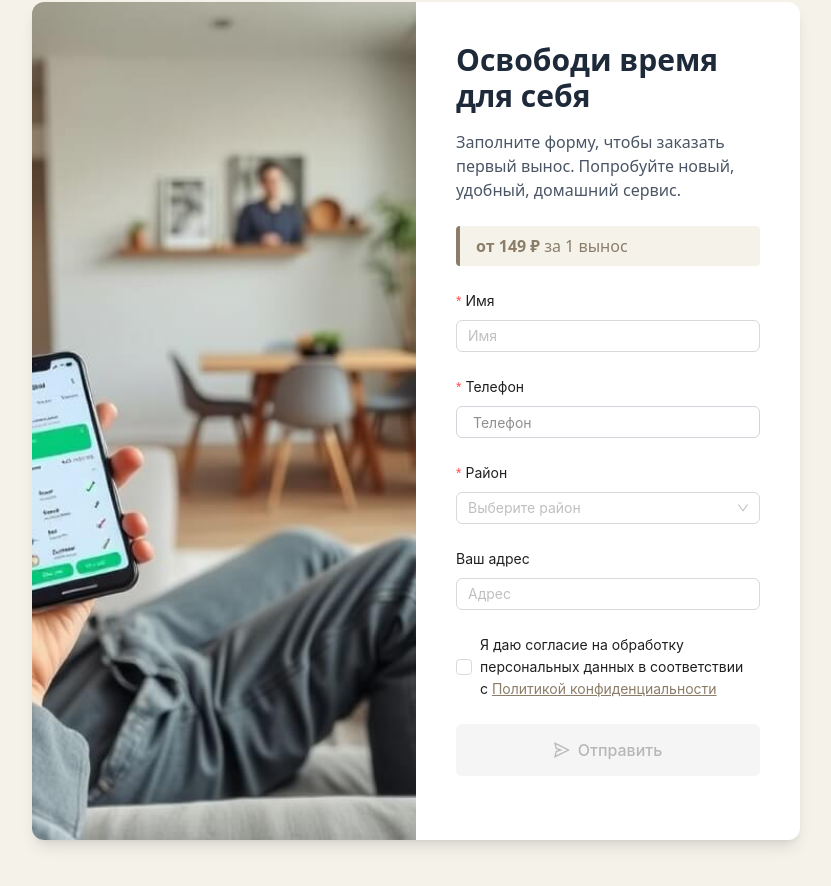
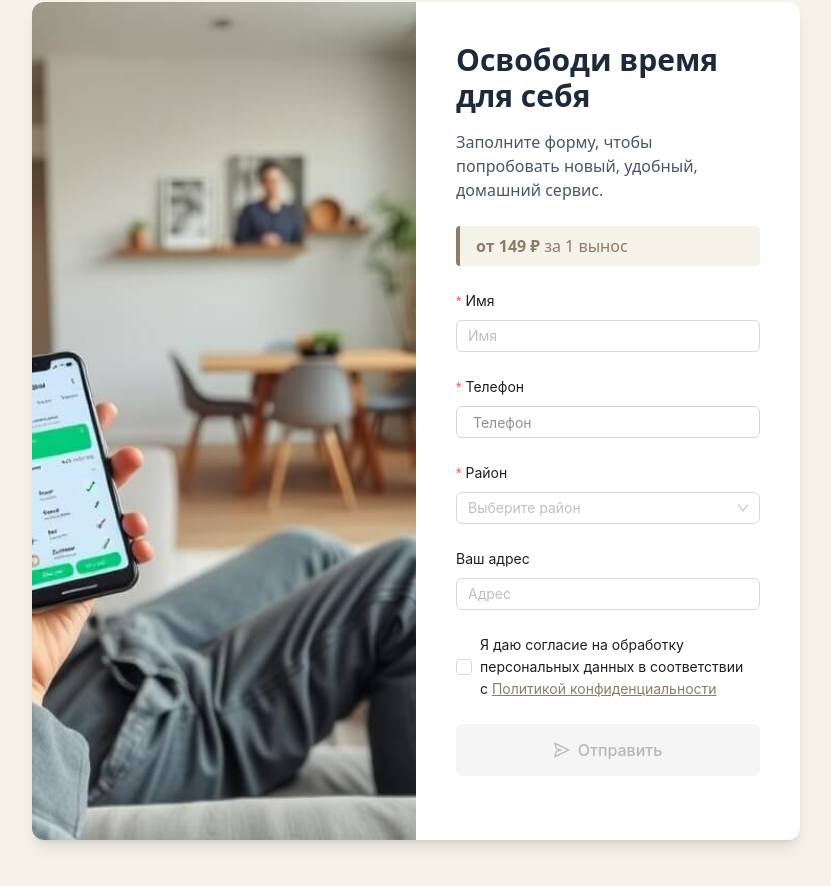
Before and after one commit to charlieMango/binly-form, a React (Vite) app: page / in a window 1280 px wide. Shown: the part 838-1724 px from the top of the page, without its empty margins (224-1055 px from the left). Built offline with nearby package versions, Linux system fonts and the light colour scheme; no server answers; the database is empty; the HTML template or start-up script is replaced by a standard one.

Commit message:
BIN-3 исправил текст

```diff
--- a/src/pages/Client/ClientForm.tsx
+++ b/src/pages/Client/ClientForm.tsx
@@ -90,7 +90,7 @@ const ClientForm: React.FC = () => {
                 Освободи время для себя
             </h2>
             <p className="text-gray-600 mb-6 text-center md:text-left">
-                Заполните форму, чтобы заказать первый вынос. Попробуйте новый, удобный,
+                Заполните форму, чтобы попробовать новый, удобный,
                 домашний сервис.
             </p>
             <p className="text-center md:text-left text-[#8C7D69] bg-[#F5F2EA] px-4 py-2 border-l-4 border-[#8C7D69] mb-6 rounded">
```
